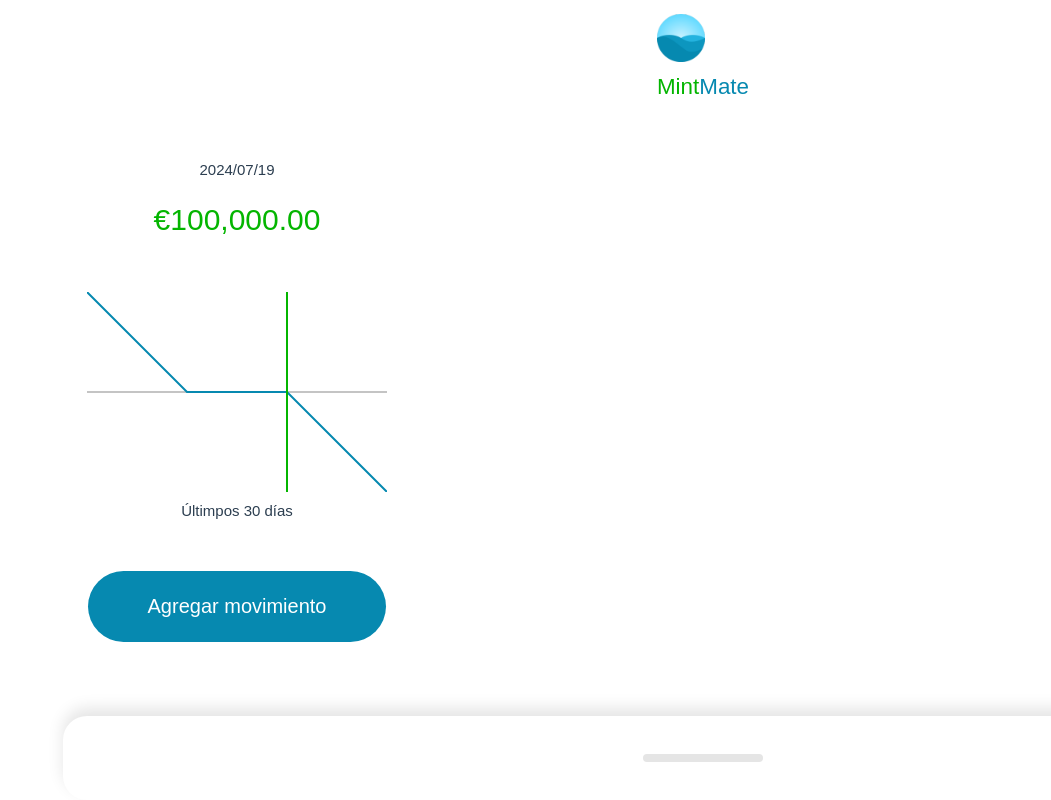
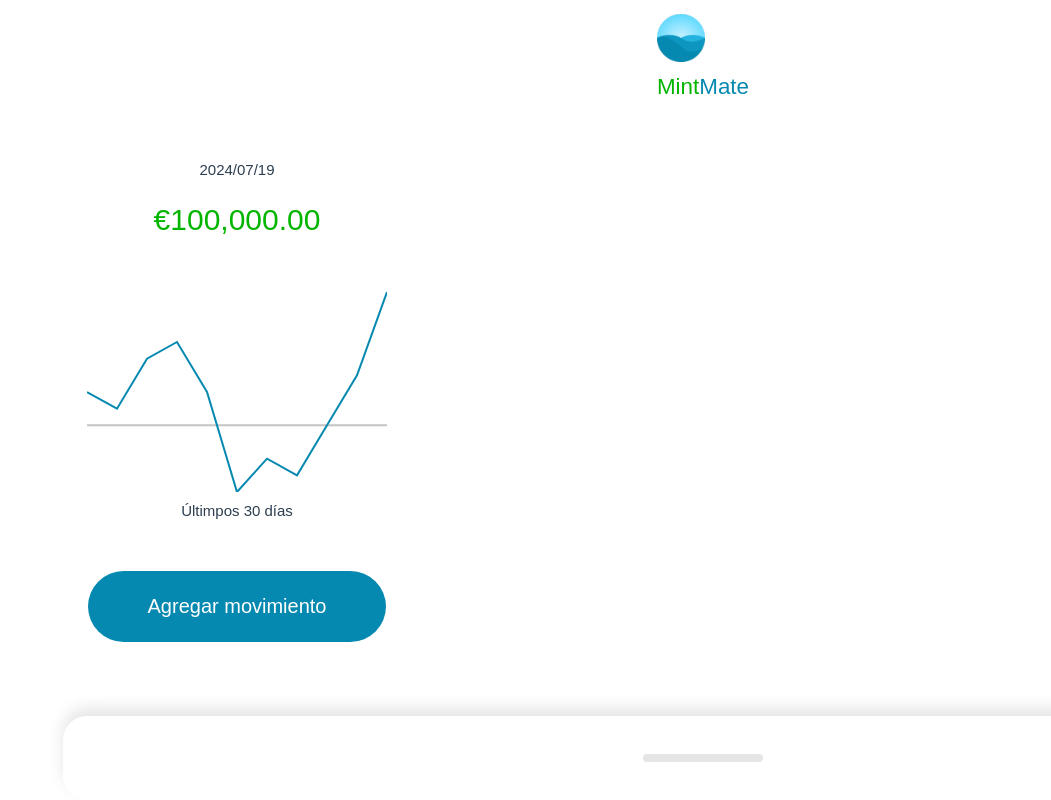
Before and after one commit to AialaDelOlmo/MintMate, a Vue app in the folder MintMate/: page / in a window 1280 px wide. Shown: the top 800 px of the page, without its empty margins (229-1280 px from the left). Built offline with nearby package versions, Linux system fonts and the light colour scheme.

Commit message:
lógica e interacción del gráfico

```diff
--- a/MintMate/src/components/Home.vue
+++ b/MintMate/src/components/Home.vue
@@ -11,7 +11,7 @@
                 :amount="amount"
             >
                 <template #graphic>
-                    <Graphic/>
+                    <Graphic :amounts="amounts"/>
                 </template>
                 <template #action>
                     <Action/>
@@ -47,6 +47,7 @@
         data() {
             return {
                 amount: null,
+                amounts: [100, 400, 500, 200, -400, -200, -300, 0, 300, 800],  // Example amounts for the graphic component
                 dateLabel: "2024/07/19",
                 movements: [{
                     id: 1,
--- a/MintMate/src/components/Resume/Graphic.vue
+++ b/MintMate/src/components/Resume/Graphic.vue
@@ -1,44 +1,92 @@
 <template>
     <div>
-        <svg viewBox="0 0 300 200">
+        <svg
+            @touchstart="tap"
+            @touchmove="tap"
+            @touchend="unTap"
+            viewBox="0 0 300 200">
             <!--Línea horizontal-->
             <line
                 stroke="#c4c4c4"
                 stroke-width="2"
                 x1="0"
                 x2="300"
-                y1="100"
-                y2="100"
+                :y1="zero"
+                :y2="zero"
             />
             <polyline
                 fill="none"
                 stroke="#0689B0"
                 stroke-width="2"
-                points="0,0 100,100 200,100 300,200"
+                :points= "points"
             />
+            <!--Línea del puntero o vertical (verde)-->
             <line
+                v-show= "showPointer"
                 stroke="#04b500"
                 stroke-width="2"
-                x1="200"
-                x2="200"
+                :x1="pointer"
+                :x2="pointer"
                 y1="0"
                 y2="200"
             />
         </svg>
         <p>Últimpos 30 días</p>
-
     </div>
 </template>
 
-<script>
-import { defineComponent } from 'vue';
+<script setup>
+import { toRefs, defineProps, computed, ref } from 'vue';
 
-export default defineComponent({
-    setup() {
+const props = defineProps({
+    amounts: {
+        type: Array,
+        default: () => [],
+    },
+});
 
+const { amounts } = toRefs(props);
 
-    },
+const amountToPixeles = (amount) => {
+    const min = Math.min(...amounts.value);
+    const max = Math.max(...amounts.value);
+
+    // transformar el monto en pixeles. El minimo representa el 0% y el máximo el 100%
+    const amountAbs = amount + Math.abs(min);
+    const minMaxRange = Math.abs(max) + Math.abs(min);
+
+    return 200 - ((amountAbs * 100) / minMaxRange) * 2;
+}
+
+const zero = computed(() => {
+    return amountToPixeles(0);
 })
+
+const points = computed(() => {
+    const totalElementos = amounts.value.length;
+
+    return amounts.value.reduce((points, amount, i) => {
+        const x = (300 / totalElementos) * (i + 1);
+        const y = amountToPixeles(amount);
+        return `${points} ${x}, ${y}`;
+    }, "0, 100");
+});
+
+const showPointer = ref(false);
+const pointer = ref(0);
+
+const tap = ({ target, touches }) => {
+    showPointer.value = true;
+    const elementWidth = target.getBoundingClientRect().width;
+    const elementX = target.getBoundingClientRect().x;
+    const touchX = touches[0].clientX;
+    pointer.value = ((touchX - elementX) * 300) / elementWidth; // viewBox="0 0 300 200">
+}
+
+const unTap = () => {
+    showPointer.value = false;
+
+}
 </script>
 
 <style scoped>
```
Also changed, not shown: 1 other file (tests, documents, lock files or other folders).
